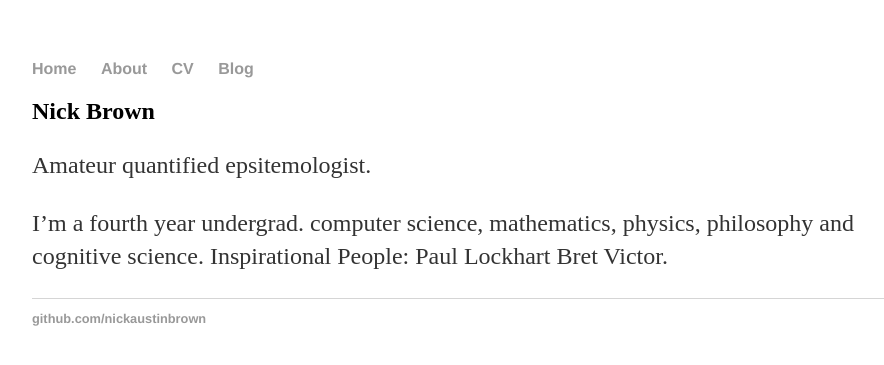
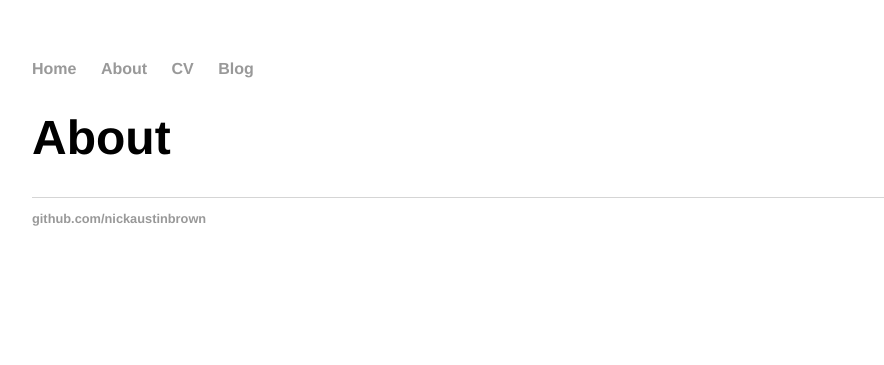
Before and after one commit to slavachalnev/nickaustinbrown.github.io, a Jekyll site: the page built from about/index.html, in a window 1280 px wide. Shown: the top 365 px of the page, without its empty margins (160-1044 px from the left). Built offline with Jekyll 4.4.1, drawn with Linux system fonts in a browser that asks for light colours.

Commit message:
Update index.html

```diff
--- a/about/index.html
+++ b/about/index.html
@@ -2,14 +2,5 @@
 layout: default
 title: About
 ---
-<div class="blurb">
-	<h2>Nick Brown</h2>
-	<p>Amateur quantified epsitemologist. </p>
-  <p>I’m a fourth year undergrad.
-
-computer science, mathematics, physics, philosophy and cognitive science.
-
-Inspirational People:
-Paul Lockhart
-Bret Victor.</p>
-</div><!-- /.blurb -->
+	<h1>{{ page.title }}</h1>
+	</ul>
```
